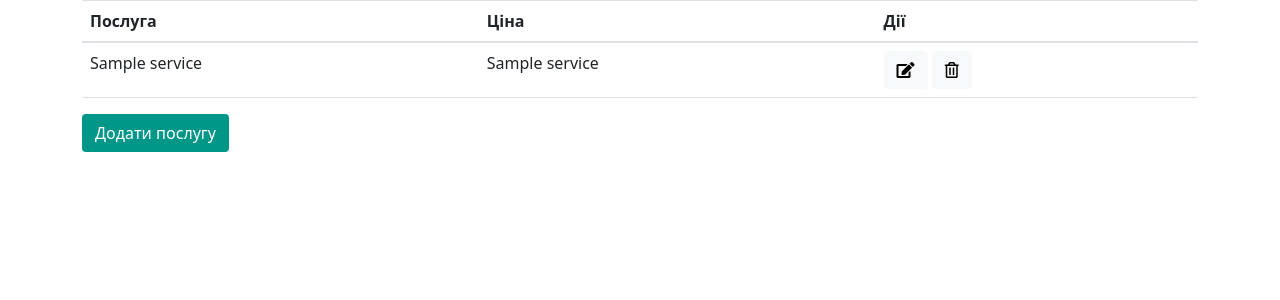
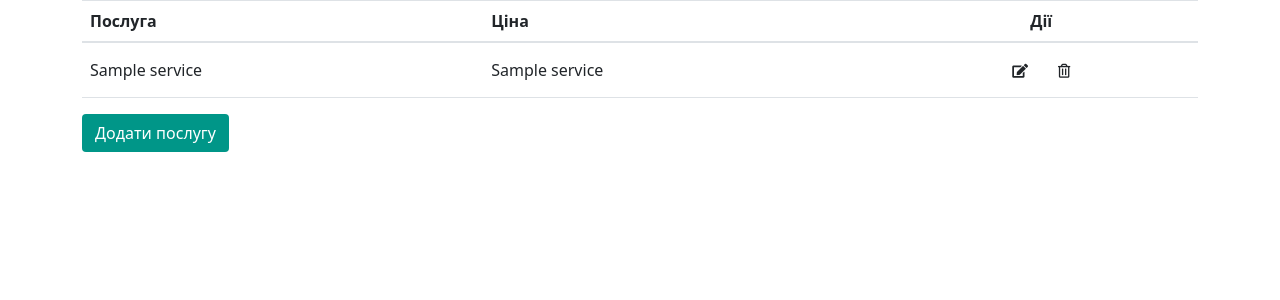
Before and after one commit to Bsokhatiuk/botRegistration, a Flask app: template templates/service_list.html in a window 1280 px wide. Shown: the top 300 px of the page. Run offline with Flask 3, Linux system fonts and the light colour scheme; the template is opened without the code that fills it: most values are stand-ins (such as "Sample title", 1, 10 or a date in 2020); some libraries are stand-ins or nearby versions.

Commit message:
fix style table

```diff
--- a/templates/createservice.html
+++ b/templates/createservice.html
@@ -20,7 +20,7 @@
         <div class="form-group">
             <input type="text" name="service_price" placeholder="Ціна в грн." style="width:100%">
         </div>
-        <button class="btn btn-success" type="submit" style="background-color:#009688; color: white;">Додати</button>
+        <button class="btn" type="submit" style="background-color:#009688; color: white;">Додати</button>
     </form>
     </article>
     </div>
--- a/templates/service_list.html
+++ b/templates/service_list.html
@@ -20,9 +20,9 @@
           <thead>
             <tr>
               <!-- <th scope="col">ID</th>-->
-              <th scope="col">Послуга</th>
-              <th scope="col">Ціна</th>
-              <th scope="col">Дії</th>
+              <th scope="col" class="align-middle">Послуга</th>
+              <th scope="col" class="align-middle">Ціна</th>
+              <th scope="col" class="text-center">Дії</th>
             </tr>
           </thead>
           <tbody>
@@ -31,11 +31,11 @@
               <!-- <th scope="row">{{service[0]}} </th> -->
               <!-- <td>{{service.service_name}}</td> -->
               <!-- <td>{{service.service_price}}</td> -->
-              <td>{{service[1]}}</td>
-              <td>{{service[2]}}</td>
-              <td>
-                <a type="button" class="btn btn-light" href="/service/{{botusername}}/{{service[0]}}/upd"><i class="fas fa-edit"></i></a>
-                <a type="button" class="btn btn-light" href="/service/{{botusername}}/{{service[0]}}/del"><i class="far fa-trash-alt"></i></a>
+              <td class="align-middle">{{service[1]}}</td>
+              <td class="align-middle">{{service[2]}}</td>
+              <td class="text-center align-middle">
+                <a type="button" class="btn" href="/service/{{botusername}}/{{service[0]}}/upd"><i class="fas fa-edit fa-sm"></i></a>
+                <a type="button" class="btn" href="/service/{{botusername}}/{{service[0]}}/del"><i class="far fa-trash-alt fa-sm"></i></a>
               </td>
             </tr>
             {% endfor %}
```
Also changed, not shown: templates/employee_list.html (+7 -7 lines), sqlite.db, sqlite_bot.db, 1 other file.
